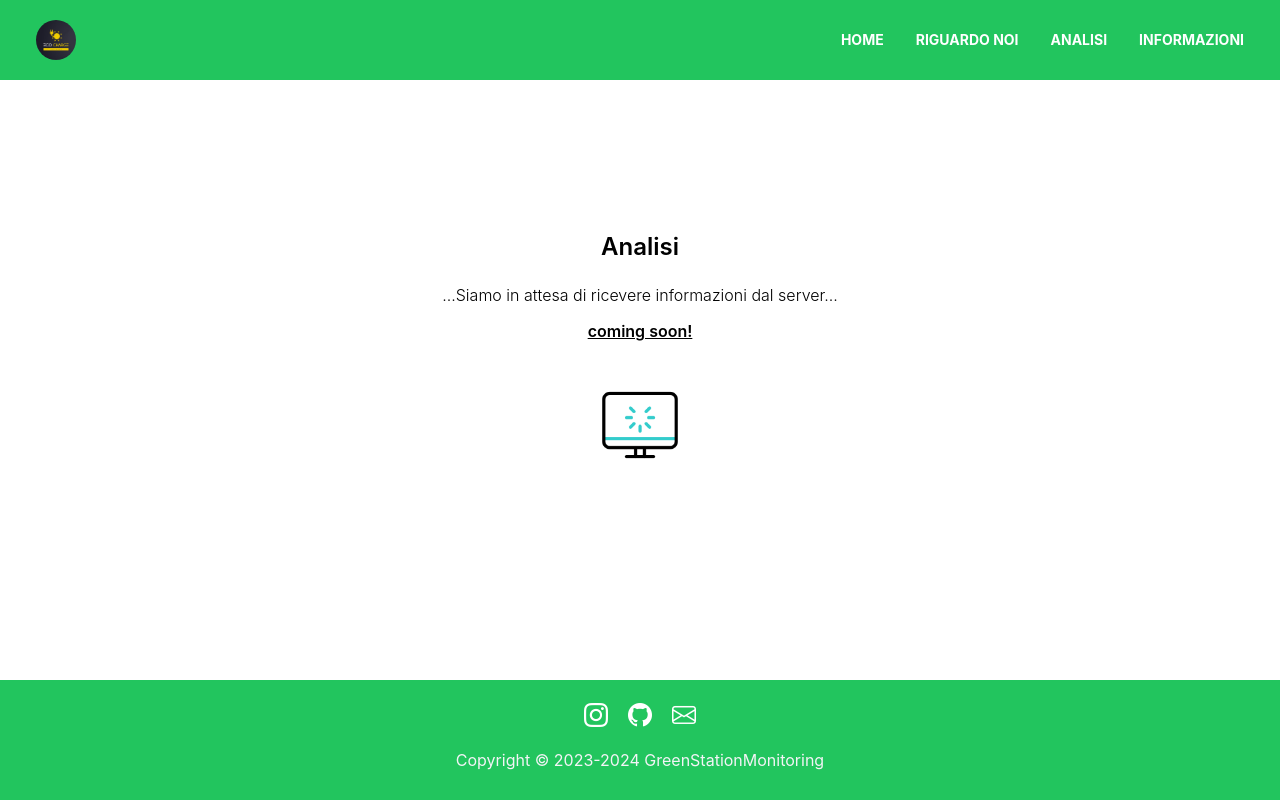
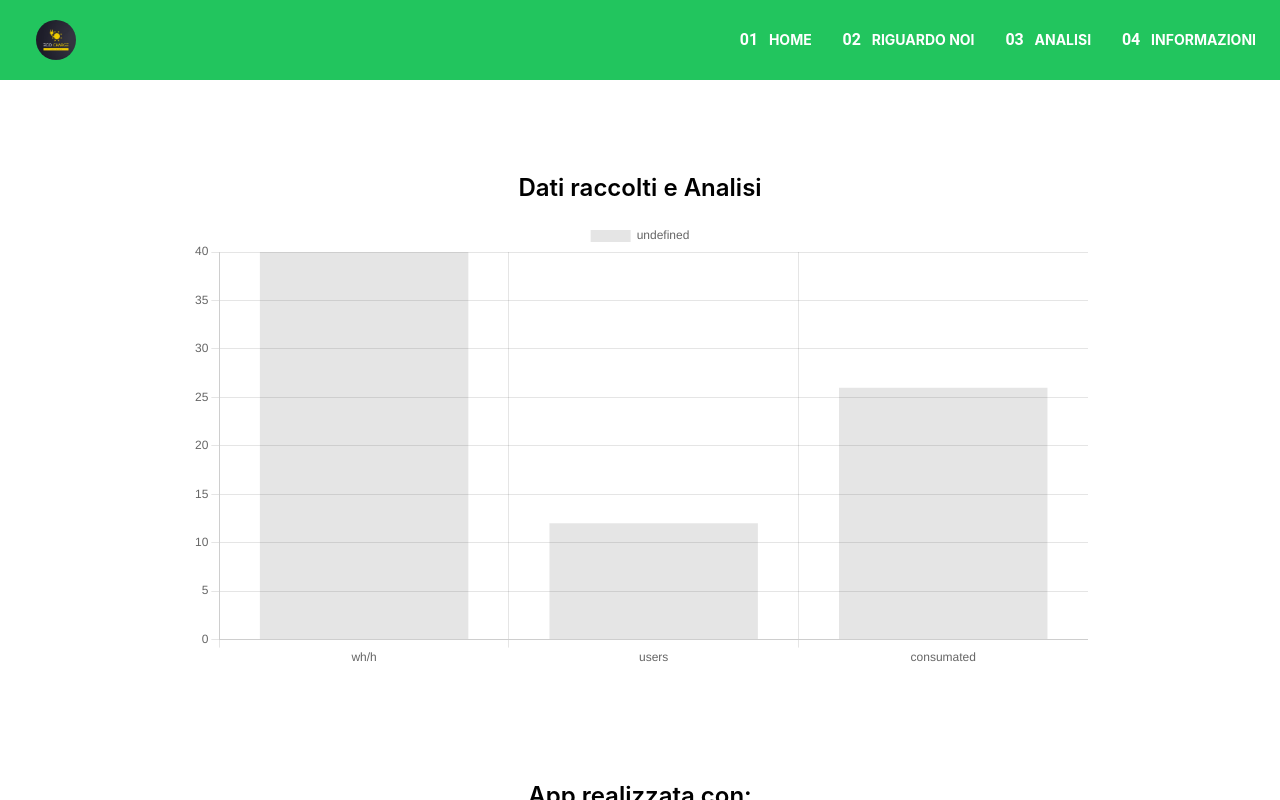
Before and after one commit to isisbem/GreenStationMonitoring, a Vue app: page /Analytics in a window 1280 px wide. Built offline with nearby package versions, Linux system fonts and the light colour scheme.

Commit message:
Aggiunta charts e risoluzione di bugs

```diff
--- a/index.html
+++ b/index.html
@@ -2,9 +2,14 @@
 <html lang="en">
   <head>
     <meta charset="UTF-8" />
-    <link rel="icon" type="image/svg+xml" href="/" />
+    <link rel="icon" type="image/svg+xml" href="/favicon.jpeg" />
     <meta name="viewport" content="width=device-width, initial-scale=1.0" />
     <title>GreenStationMonitoring</title>
+    <meta name="description"
+          content="GreenStationMonitoring è un progetto di analisi open-source che trae dati e
+          informazioni sull'utilizzo di una pensilina fotovoltatica, che serve per la ricarica
+          di mezzi elettrici. Punta all'eco-sostenibilità e al rispetto della natura, per incentivare
+          l'utilizzo di mezzi elettrici per i brevi spostamenti.">
   </head>
   <body>
     <div id="app"></div>
--- a/package.json
+++ b/package.json
@@ -13,7 +13,9 @@
     "@fortawesome/free-solid-svg-icons": "^6.3.0",
     "@fortawesome/vue-fontawesome": "^3.0.3",
     "aos": "^2.3.4",
+    "chart.js": "^4.2.1",
     "vue": "^3.2.45",
+    "vue-chartjs": "^5.2.0",
     "vue-material-design-icons": "^5.2.0",
     "vue-router": "^4.1.6"
   },
--- a/src/assets/main.css
+++ b/src/assets/main.css
@@ -31,6 +31,12 @@ main { position: relative }
         min-height: 100dvh !important;
         min-height: 100vh;
     }
+}
+
+/* analytics */
+.Analytics {
+    min-height: calc(100dvh) !important;
+    min-height: calc(100vh);
 }
 
 /* about */
--- /dev/null
+++ b/src/components/ChartsLanguage.vue
@@ -0,0 +1,26 @@
+<template>
+    <div>
+        <Doughnut :data="data" :options="options" />
+    </div>
+</template>
+
+<script lang="ts">
+import { Chart as ChartJS, ArcElement, Tooltip, Legend } from 'chart.js'
+import { Doughnut } from 'vue-chartjs'
+import * as chartConfig from '../js/Charts1'
+
+ChartJS.register(ArcElement, Tooltip, Legend)
+
+export default {
+  name: 'App',
+  components: {
+    Doughnut
+  },
+  chartOptions: {
+    responsive: true
+  },
+  data() {
+    return chartConfig
+  }
+}
+</script>
--- a/src/components/Navbar.vue
+++ b/src/components/Navbar.vue
@@ -19,41 +19,55 @@
         </button>
       </div>
 
-      <nav ref="navbar" v-show="isNavbarOpen" class="navbar flex w-full flex-col justify-center items-center">
+      <nav ref="navbar" v-show="isNavbarOpen" class="navbar flex w-full flex-col justify-start items-start text-left sm:justify-center sm:items-center">
         <div class="contenitore lg:flex flex-grow w-full justify-center items-center transition-all">
-          <ul ref="lista" class="flex flex-col list-none mx-auto">
-            <li class="nav-item">
+          <ul ref="lista" data-testid="nav-list" class="flex flex-col list-none mx-auto">
+            <div class="md:w-full md:flex md:flex-row w-44 mx-auto">
+              <li class="nav-item w-fit mx-2">
+                <div class="flex my-1 items-center">
+                  <span class="text-white font-mono pl-2 inline-flex justify-center items-center w-6 h-6 text-base ml-2 font-bold">01</span>
                   <RouterLink
-                class="px-3 py-2 flex my-1 justify-center items-center text-sm uppercase font-bold leading-snug text-white hover:opacity-75"
+                    class="pl-3 py-2 flex justify-center items-center text-sm uppercase font-bold leading-snug text-white hover:opacity-75"
                     title="Home"
                     to="/">
-                <span class="ml-2">Home</span>
+                    <span>Home</span>
                   </RouterLink>
+                </div>
               </li>
-            <li class="nav-item">
+              <li class="nav-item w-fit mx-2">
+                <div class="flex my-1 items-center">
+                  <span class="text-white font-mono pl-2 inline-flex justify-center items-center w-6 h-6 text-base ml-2 font-bold">02</span>
                   <RouterLink
-                class="px-3 py-2 flex my-1 justify-center items-center text-sm uppercase font-bold leading-snug text-white hover:opacity-75"
+                    class="pl-3 py-2 flex justify-center items-center text-sm uppercase font-bold leading-snug text-white hover:opacity-75"
                     title="About"
                     to="/About">
-                <span class="ml-2">Riguardo noi</span>
+                    <span>Riguardo noi</span>
                   </RouterLink>
+                </div>
               </li>
-            <li class="nav-item">
+              <li class="nav-item w-fit mx-2">
+                <div class="flex my-1 items-center">
+                  <span class="text-white font-mono pl-2 inline-flex justify-center items-center w-6 h-6 text-base ml-2 font-bold">03</span>
                   <RouterLink
-                class="px-3 py-2 flex my-1 justify-center items-center text-sm uppercase font-bold leading-snug text-white hover:opacity-75"
+                    class="pl-3 py-2 flex justify-center items-center text-sm uppercase font-bold leading-snug text-white hover:opacity-75"
                     title="Analisi"
                     to="/Analytics">
-                <span class="ml-2">Analisi</span>
+                    <span>Analisi</span>
                   </RouterLink>
+                </div>
               </li>
-            <li class="nav-item">
+              <li class="nav-item w-fit ml-2">
+                <div class="flex my-1 items-center">
+                  <span class="text-white font-mono pl-2 inline-flex justify-center items-center w-6 h-6 text-base ml-2 font-bold">04</span>
                   <RouterLink
-                class="px-3 py-2 flex my-1 justify-center items-center text-sm uppercase font-bold leading-snug text-white hover:opacity-75"
+                    class="pl-3 py-2 flex justify-center items-center text-sm uppercase font-bold leading-snug text-white hover:opacity-75"
                     title="Informazioni"
                     to="/Informations">
-                <span class="ml-2">Informazioni</span>
+                    <span>Informazioni</span>
                   </RouterLink>
+                </div>
               </li>
+            </div>
           </ul>
         </div>
       </nav>
--- /dev/null
+++ b/src/js/Charts1.js
@@ -0,0 +1,14 @@
+export const data = {
+    labels: ['VueJs', 'ViteJs', 'TailwindCss', 'VueCharts'],
+    datasets: [
+        {
+            backgroundColor: ['#41B883', '#E46651', '#00D8FF', '#DD1B16'],
+            data: [70, 10, 20, 15]
+        }
+    ]
+}
+
+export const options = {
+    responsive: true,
+    maintainAspectRatio: false
+}
--- a/src/main.js
+++ b/src/main.js
@@ -6,6 +6,9 @@ import './style.css'
 
 //Import css main
 import './assets/main.css'
+
+//import the charts
+import { Bar } from 'vue-chartjs'
 
 //import aos animation
 import AOS from 'aos'
--- a/src/style.css
+++ b/src/style.css
@@ -9,10 +9,9 @@
         --clr-primary: #22c55e;
         --clr-bg: #44403c;
         --bg-: #E7E5E4;
-        --font-fam-monaSans: 'Mona Sans'
+        --font-fam: 'Inter', sans-serif;
     }
-
-    html,body{ font-family: var(--font-fam-monaSans) !important }
+    html,body{ font-family: var(--font-fam) !important }
     /* For Firefox Browser */
     .scrollbar { scrollbar-width: thin; scrollbar-color: var(--clr-bg) var(--clr-primary) }
     /* For Chrome, EDGE, Opera, Others */
--- a/src/views/Analytics.vue
+++ b/src/views/Analytics.vue
@@ -1,34 +1,52 @@
 <script setup>
 import Footer from '../components/Footer.vue'
+import ChartLanguage from '../components/ChartsLanguage.vue'
 </script>
 
 <template>
     <div>
         <div class="Analytics m-auto">
             <div class="h-4/5 container w-full max-w-4xl mx-auto mt-4 flex flex-col justify-center items-center text-black">
+                <h1 class="font-semibold text-2xl mt-16 mb-4">
+                    Dati raccolti e Analisi
+                </h1>
+                <Bar id="my-chart-id" :options="chartOptions" :data="chartData" />
+            </div>
+            <div class="h-4/5 mt-12 w-full containerm mx-auto flex flex-col justify-center items-center text-black">
+                <h1 class="font-semibold text-2xl mt-16 mb-4">
+                    App realizzata con:
+                </h1>
+                <ChartLanguage></ChartLanguage>
+            </div>
+            <div class="h-4/5 mt-12 mb-20 w-full containerm mx-auto flex flex-col justify-center items-center text-black">
                 <h1 class="font-semibold text-2xl mt-16">
-                    Analisi
+                    Conclusioni:
                 </h1>
-                <p class="font-light mt-5">
-                    ...Siamo in attesa di ricevere informazioni dal server...
-                </p>
-                <p class="font-semibold mt-3 underline">
-                    coming soon!
-                </p>
-                <div class="container my-8 flex flex-col justify-center items-center mx-auto">
-                    <figure class="gif-disabled" aria-disabled="true">
-                        <img src="/loading.gif" alt="loading" title="fig loading" loading="lazy" width="100" height="100">
-                    </figure>
-                </div>
+                <p class="text-gray-200 text-xl pt-2">/ /</p>
             </div>
         </div>
         <Footer class="mt-auto"></Footer>
     </div>
 </template>
 
-<style>
-    .Analytics {
-        height: calc(100dvh - 228px) !important;
-        height: calc(100vh - 228px);
+<script>
+import { Bar } from 'vue-chartjs'
+import { Chart as ChartJS, Title, Tooltip, Legend, BarElement, CategoryScale, LinearScale } from 'chart.js'
+ChartJS.register(Title, Tooltip, Legend, BarElement, CategoryScale, LinearScale)
+
+export default {
+    name: 'BarChart',
+    components: { Bar },
+    data() {
+        return {
+            chartData: {
+                labels: ['wh/h', 'users', 'consumated'],
+                datasets: [{ data: [40, 12, 26] }]
+            },
+            chartOptions: {
+                responsive: true
+            }
+        }
     }
-</style>
+}
+</script>
--- a/src/views/Home.vue
+++ b/src/views/Home.vue
@@ -9,10 +9,10 @@ import Footer from '../components/Footer.vue'
                 <div class="my-0 flex flex-col justify-center items-center self-center mx-auto lg:mt-0"
                     data-aos="fade-up"
                     data-aos-duration="300">
-                    <h1 title="project title: GreenStationMonitoring" class="text-2xl md:text-4xl normal-stretch font-normal tracking-tight flex flex-col flex-wrap mb-8">
+                    <h1 title="project title: GreenStationMonitoring" class="text-2xl md:text-4xl font-normal tracking-tight flex flex-col flex-wrap mb-8">
                         GreenStationMonitoring
-                        <span title="our slogan: green,save,sustain." class="text-green-600 stretch text-2xl md:text-4xl pt-3 pb-2.5">
-                            Green, Save, Sustain.
+                        <span title="our slogan: green,save,sustain." class="text-green-600 font-bold text-2xl md:text-4xl pt-3 pb-2.5">
+                            "Green, Save, Sustain."
                         </span>
                     </h1>
                     <!-- buttons -->
@@ -50,12 +50,4 @@ import Footer from '../components/Footer.vue'
     height: calc(100dvh - var(--size-vh)) !important;
     height: calc(100vh - var(--size-vh));
 }
-.stretch {
-    font-stretch: 125% !important;
-    font-weight: 800 !important;
-}
-.normal-stretch {
-    font-stretch: 100% !important;
-    font-weight: 400;
-}
 </style>
```
Also changed, not shown: src/views/About.vue (+51 -9 lines), src/views/Informations.vue (+6 -6 lines), 1 other file (tests, documents, lock files or other folders). Lines whose indentation alone changed are shown as unchanged.
